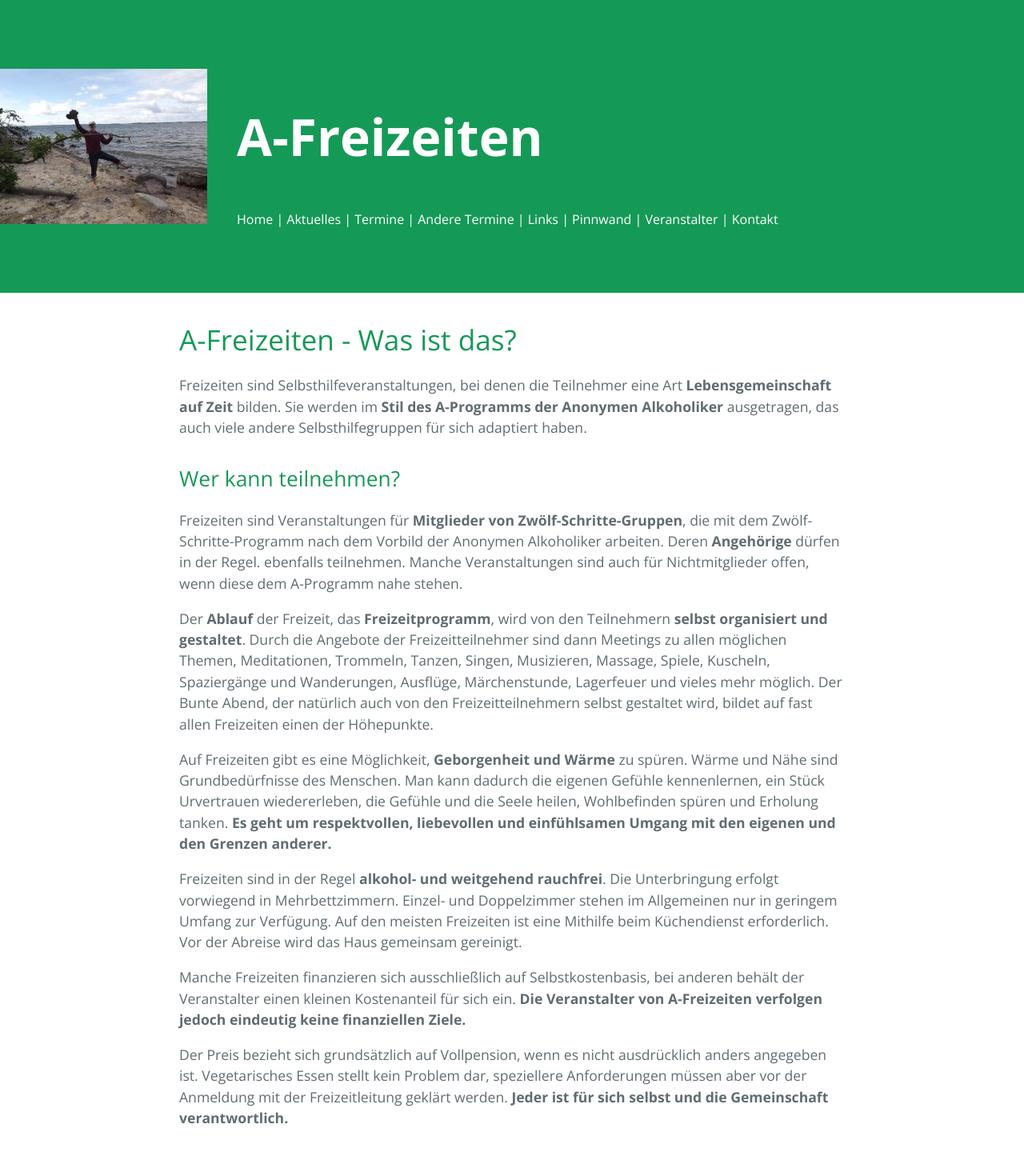
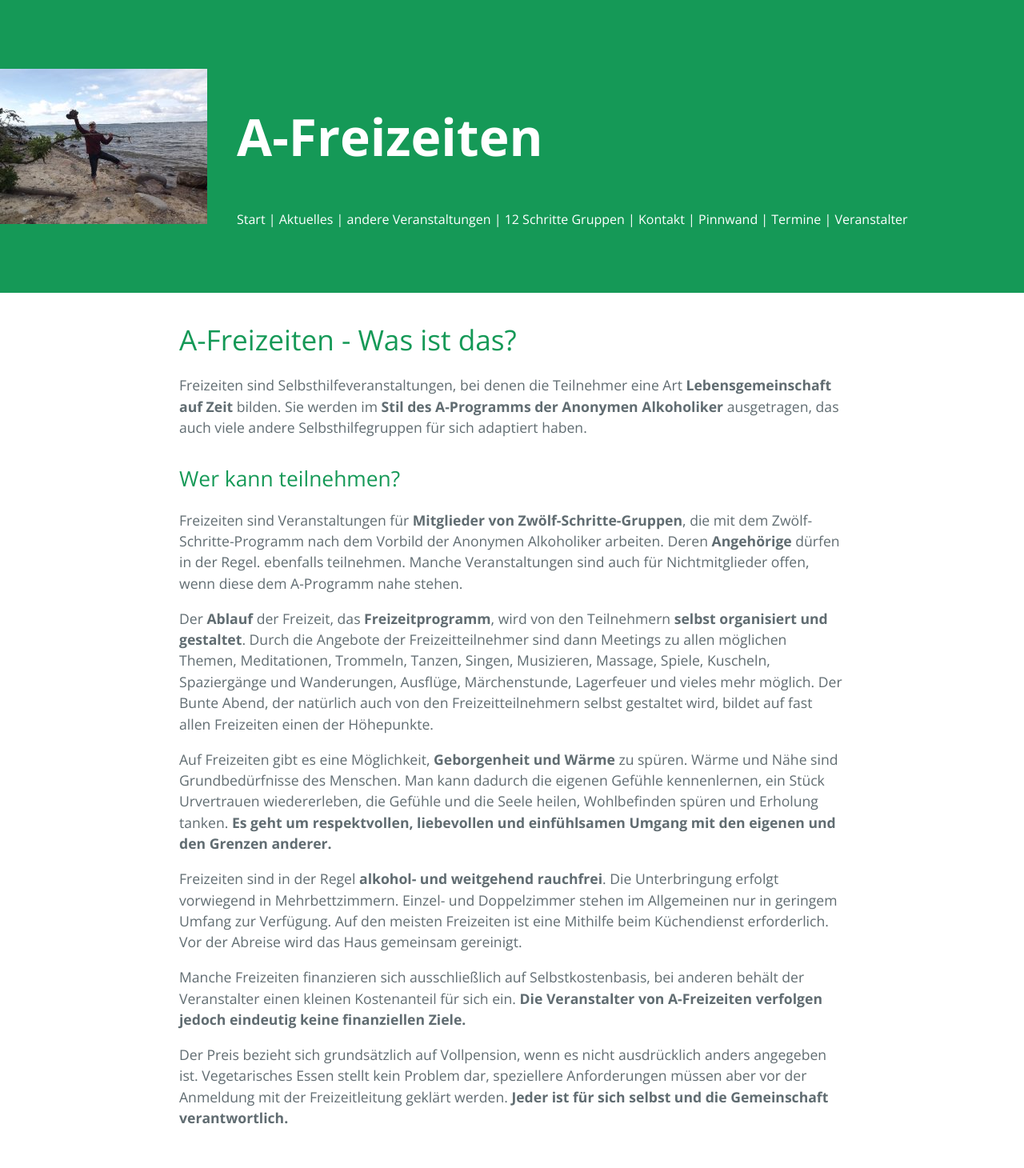
Before and after one commit to thomaskarlrichter/afreizeiten.github.io, a Jekyll site: the page built from home.md, in a window 1280 px wide. Shown: the whole page at 80% size. Built offline with Jekyll 4.4.1, drawn with Linux system fonts in a browser that asks for light colours.

Commit message:
dynamic Menue added in default.html

```diff
--- a/_layouts/default.html
+++ b/_layouts/default.html
@@ -13,14 +13,13 @@
     <section class="page-header">
       <h1 class="title">A-Freizeiten</h1>
       <nav>
-        <a href="/home">Home</a> |
-        <a href="/aktuelles">Aktuelles</a> |
-        <a href="/termine">Termine</a> |
-        <a href="/anderetermine">Andere Termine</a> |
-        <a href="/gruppen">Links</a> |
-        <a href="/pinnwand">Pinnwand</a> |
-        <a href="/veranstalter">Veranstalter</a> |
-        <a href="/kontakt">Kontakt</a>
+        <a href="/home">Start</a>
+	{% for p in site.pages %}
+	{% if p.title == "Start" %}
+	{% else %}
+        | <a href="{{ p.url }}">{{ p.title }}</a>
+	{% endif %}
+	{% endfor %}
       </nav>
     </section>
 
--- a/home.md
+++ b/home.md
@@ -1,6 +1,6 @@
 ---
 layout: default
-title: home
+title: Start
 ---
 # A-Freizeiten - Was ist das?
 
```
